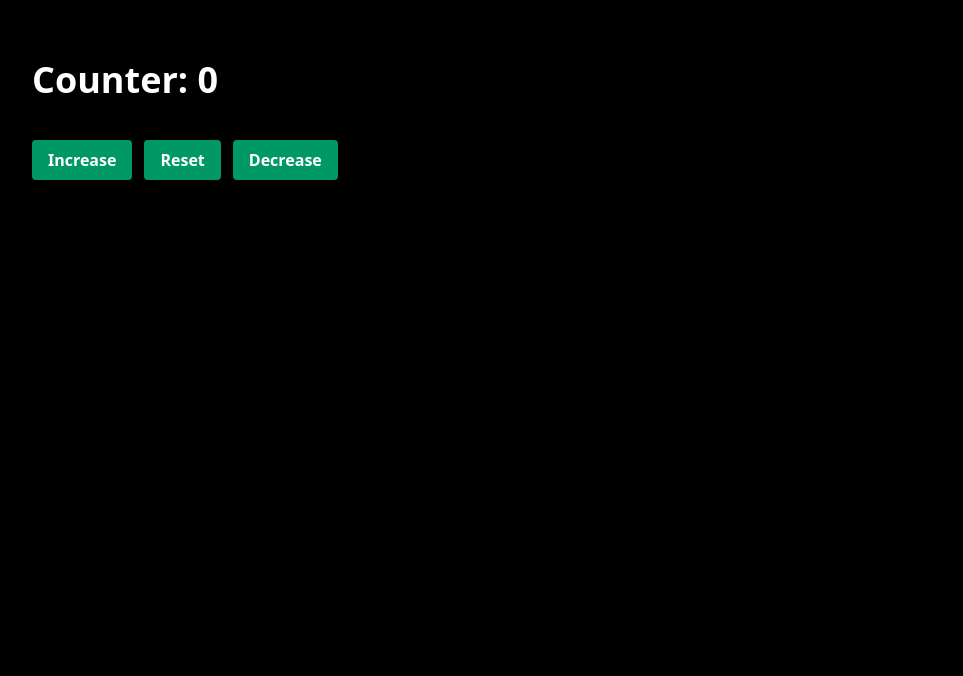
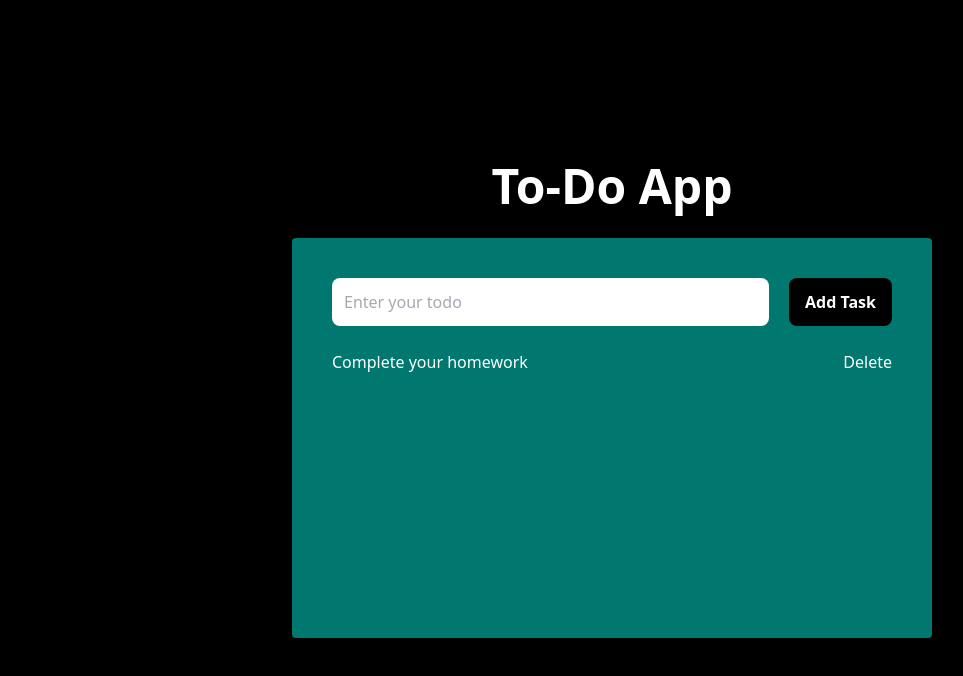
Before and after one commit to sawan1144/revision, a React app in the folder react-revision/: page / in a window 1280 px wide. Shown: the top 676 px of the page, without its empty margins (28-991 px from the left). Built offline with nearby package versions, Linux system fonts and the light colour scheme; the HTML template or start-up script is replaced by a standard one.

Commit message:
'started-new-project'

```diff
--- a/react-revision/src/App.jsx
+++ b/react-revision/src/App.jsx
@@ -1,29 +1,30 @@
-import { useState } from "react"
 
 function App() {
-  const initial = 0;
-  const [count, setcount] = useState(initial)
 
-  function Increase(){
-    setcount((cr)=>cr + 1)
-  }
-  function Decrease(){
-    setcount((cr)=>cr - 1)
-  }
-  function Reset(){
-    setcount(initial);
-  }
 
 
   return (
-  <div className="min-h-screen p-15">
-      <div className="text-4xl font-semibold ">Counter: {count}</div>
-      <div className="pt-10 flex gap-3">
-        <button onClick={Increase} className="btn-body">Increase</button>
-        <button onClick={Reset} className="btn-body">Reset</button>
-        <button onClick={Decrease} className="btn-body">Decrease</button>
+    <div className="flex flex-col justify-center items-center gap-7 min-h-screen">
+
+      <h1 className="text-5xl font-semibold">To-Do App</h1>
+
+      <div className="flex flex-col gap-6 h-[50vh] w-[50vw] bg-teal-700 rounded p-10">
+
+        <div className="flex gap-5">
+          <input
+            className="flex-1 bg-white text-gray-600 py-3 px-3 h-min rounded-lg"
+            type="text" placeholder="Enter your todo" />
+          <button className="py-3 px-4 bg-black text-white font-bold h-min rounded-lg">Add Task</button>
+        </div>
+
+        <div className="flex justify-between">
+          <h4>Complete your homework</h4>
+          <button>Delete</button>
+        </div>
+
       </div>
-  </div>
+
+    </div>
   )
 }
 
--- a/react-revision/src/index.css
+++ b/react-revision/src/index.css
@@ -9,7 +9,3 @@ html,body{
    background-color: black;
    color: white;
 }
-
-.btn-body{
-   @apply px-4 py-2 font-semibold bg-emerald-600 text-white rounded;
-}
```
